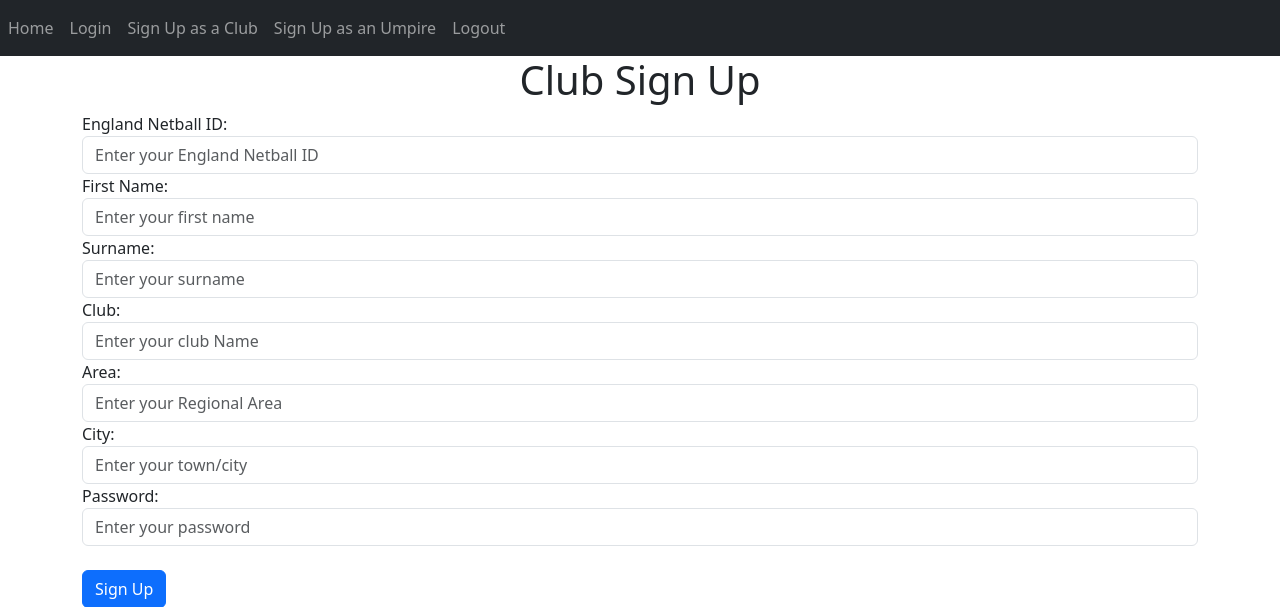
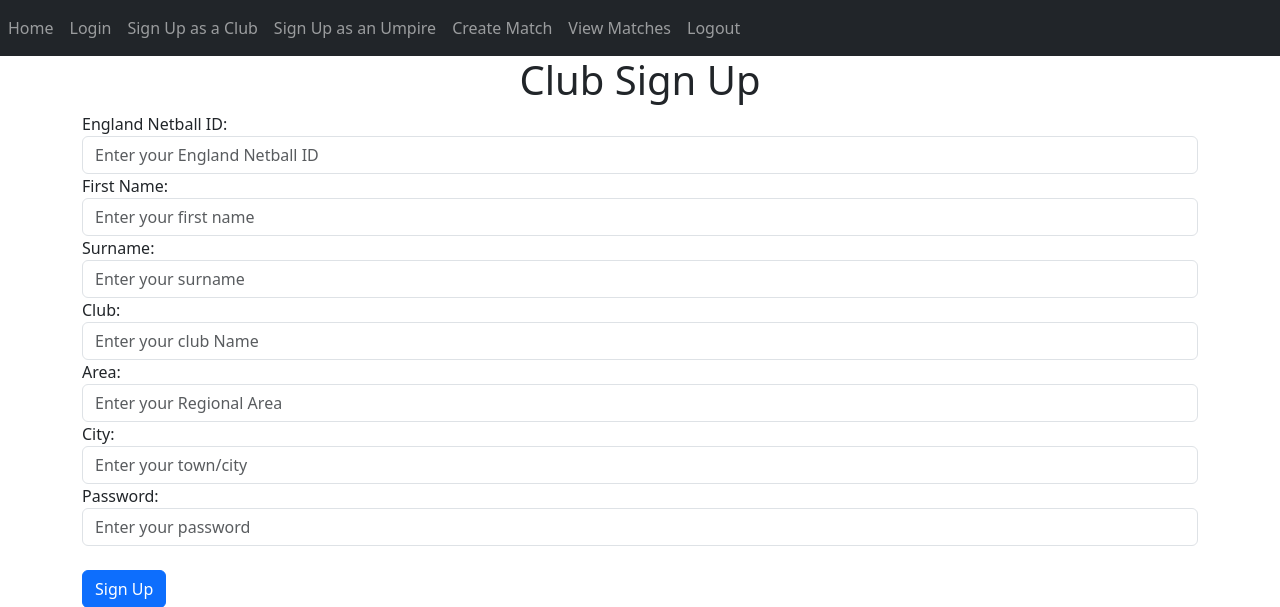
Before and after one commit to kat-richardson-77/UmpAvailability-MS3, a Flask app: page /signup-club in a window 1280 px wide. Shown: the top 607 px of the page. Run offline with Flask 3, Linux system fonts and the light colour scheme.

Commit message:
revising code

```diff
--- a/WebApp/auth.py
+++ b/WebApp/auth.py
@@ -47,3 +47,10 @@ def signup_umpire():
         area = request.form.get('area')
         city = request.form.get('city')
     return render_template("signupumpire.html")
+
+@auth.route('/create-match', methods=['GET', 'POST'])
+def create_match():
+    if request.method == 'POST':
+        match_date = request.form.get('match_date')
+        match_time = request.form.get('match_time')
+    return render_template("creatematch.html")
--- a/WebApp/templates/creatematch.html
+++ b/WebApp/templates/creatematch.html
@@ -29,8 +29,8 @@
         <input type="text" class="form-control" id="city" name="city" placeholder="Enter your town/city" required>
     </div>
     <div class="form-group">
-        <label for="password">Password:</label>
-        <input type="password" class="form-control" id="password" name="password" placeholder="Enter your password" required>
+        <label for="venue">Venue:</label>
+        <input type="text" class="form-control" id="venue" name="venue" placeholder="Enter home venue" required>
     </div>
     <br>
     <button type="submit" class="btn btn-primary">Sign Up</button>
--- a/WebApp/templates/ms3main.html
+++ b/WebApp/templates/ms3main.html
@@ -30,6 +30,8 @@
                 <a class="nav-item nav-link" id="login" href="/login">Login</a>
                 <a class="nav-item nav-link" id="signup-club" href="/signup-club">Sign Up as a Club</a>
                 <a class="nav-item nav-link" id="signup-umpire" href="/signup-umpire">Sign Up as an Umpire</a>
+                <a class="nav-item nav-link" id="create_match" href="/create-match">Create Match</a>
+                <a class="nav-item nav-link" id="view_matches" href="/view-matches">View Matches</a>
                 <a class="nav-item nav-link" id="logout" href="/logout">Logout</a>
             </div>
         </div>
--- a/WebApp/views.py
+++ b/WebApp/views.py
@@ -5,3 +5,7 @@ views = Blueprint('views', __name__)
 @views.route('/homepage')
 def homepage():
     return render_template("homepage.html")
+
+@views.route('/viewmatch')
+def viewmatch():
+    return render_template("viewmatch.html")
```
